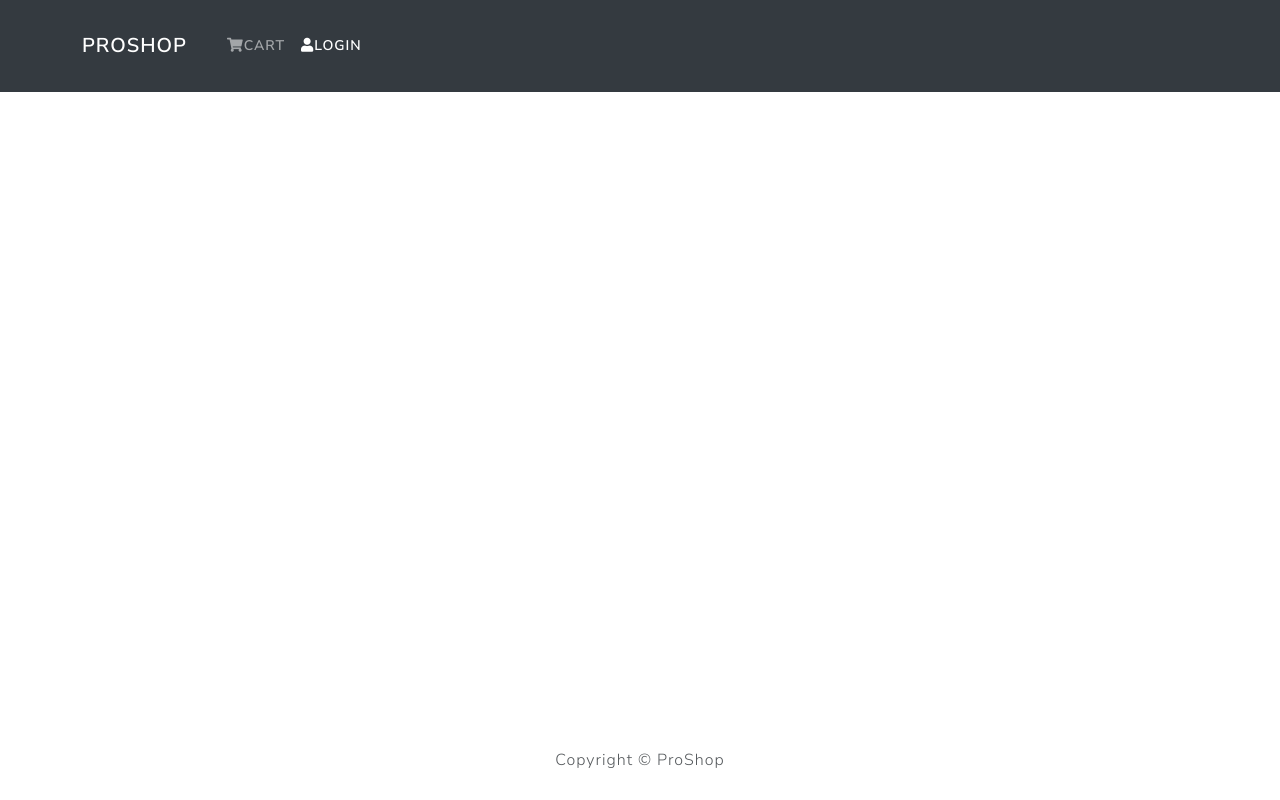
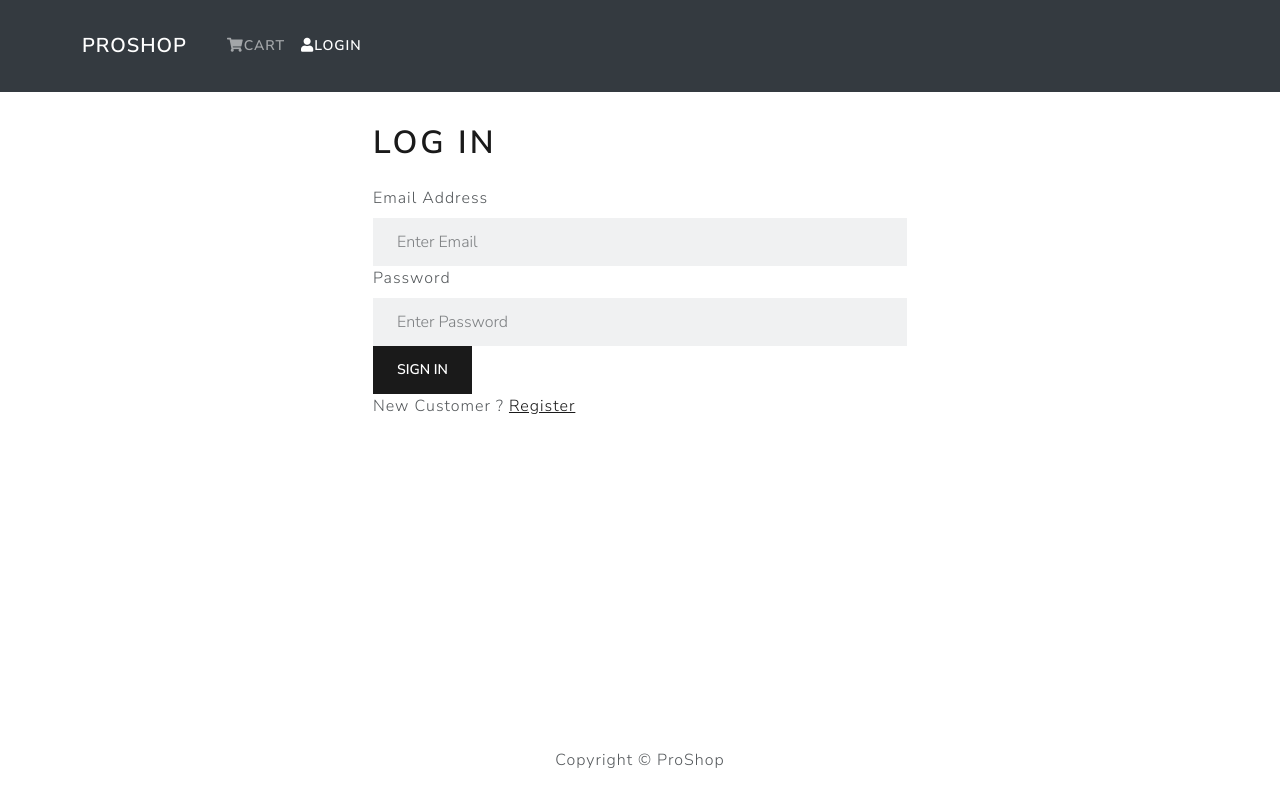
Before and after one commit to GuillaumeLeBerreBIT/Django_React_ECommerce, a React (Create React App) app in the folder frontend/: page /login in a window 1280 px wide. Built offline with nearby package versions, Linux system fonts and the light colour scheme.

Commit message:
update learn section 7

```diff
--- a/frontend/src/App.js
+++ b/frontend/src/App.js
@@ -5,6 +5,7 @@
 import HomeScreen from './pages/HomeScreen'
 import ProductScreen from './pages/ProductScreen';
 import CartScreen from './pages/CartScreen';
+import LoginScreen from './pages/LoginScreen';
 
 function App() {
   return (
@@ -14,6 +15,7 @@
         <Container>
           <Routes>
             <Route path='/' element={<HomeScreen />} />
+            <Route path='/login' element={<LoginScreen />} />
             <Route path='/product/:id' element={<ProductScreen />} />
             <Route path='/cart/:id?' element={<CartScreen />} />
           </Routes>
--- a/frontend/src/Store.jsx
+++ b/frontend/src/Store.jsx
@@ -3,20 +3,26 @@
 import { composeWithDevTools } from '@redux-devtools/extension'
 import { productListReducers, productDetailsReducers } from './reducers/productReducers.js'
 import { cartReducer } from './reducers/cartReducers.js'
+import { userLoginReducers } from './reducers/userReducers.js';
 
 const reducer = combineReducers({
     productList: productListReducers,
     productDetails: productDetailsReducers,
-    cart: cartReducer
+    cart: cartReducer,
+    userLogin: userLoginReducers
 })
 
 const cartItemsFromStorage = localStorage.getItem('cartItems') ?
 JSON.parse(localStorage.getItem('cartItems')) : []
 
 
+const userInfoFromStorage = localStorage.getItem('userInfo') ?
+JSON.parse(localStorage.getItem('userInfo')) : null
+
 const initialState = {
     productList: { products: [] },
-    cart: {cartItems: cartItemsFromStorage}
+    cart: {cartItems: cartItemsFromStorage},
+    userLogin: {userInfo: userInfoFromStorage}
 }
 
 const middleware = [thunk]
--- a/frontend/src/actions/productActions.js
+++ b/frontend/src/actions/productActions.js
@@ -21,8 +21,8 @@
     dispatch({
       type: PRODUCT_LIST_FAIL,
       error:
-        error.response && error.response.data.message
-          ? error.response.data.message
+        error.response && error.response.data.detail
+          ? error.response.data.detail
           : error.message,
     });
   }
@@ -41,8 +41,8 @@
     dispatch({
       type: PRODUCT_DETAILS_FAIL,
       error:
-        error.response && error.response.data.message
-          ? error.response.data.message
+        error.response && error.response.data.detail
+          ? error.response.data.detail
           : error.message,
     });
   }
--- /dev/null
+++ b/frontend/src/actions/userActions.js
@@ -0,0 +1,43 @@
+import {
+  USER_LOGIN_FAIL,
+  USER_LOGIN_REQUEST,
+  USER_LOGIN_SUCCESS,
+  USER_LOGOUT,
+} from "../constants/userConstants";
+import axios from "axios";
+
+export const login = (email, password) => async (dispatch) => {
+  try {
+    dispatch({
+      type: USER_LOGIN_REQUEST,
+    });
+
+    const config = {
+      headers: {
+        "Content-type": "application/json",
+      },
+    };
+
+    const { data } = await axios.post(
+      "/api/users/login/",
+      { username: email, password: password },
+      config,
+    );
+
+    dispatch({
+        type: USER_LOGIN_SUCCESS,
+        payload: data
+    })
+
+    localStorage.setItem('userInfo', JSON.stringify(data))
+
+  } catch (error) {
+    dispatch({
+      type: USER_LOGIN_FAIL,
+      error:
+        error.response && error.response.data.detail
+          ? error.response.data.detail
+          : error.message,
+    });
+  }
+};
--- /dev/null
+++ b/frontend/src/components/FormContainer.jsx
@@ -0,0 +1,12 @@
+import React from "react";
+import { Container, Row, Col } from "react-bootstrap";
+
+export default function FormContainer({ children }) {
+  return (
+    <Container>
+      <Row className="justify-content-md-center">
+        <Col xs={12} md={6}>{children}</Col>
+      </Row>
+    </Container>
+  );
+}
--- /dev/null
+++ b/frontend/src/constants/userConstants.js
@@ -0,0 +1,4 @@
+export const USER_LOGIN_REQUEST = "USER_LOGIN_REQUEST";
+export const USER_LOGIN_SUCCESS = "USER_LOGIN_SUCCESS";
+export const USER_LOGIN_FAIL = "USER_LOGIN_FAIL";
+export const USER_LOGOUT = "USER_LOGOUT";
--- /dev/null
+++ b/frontend/src/pages/LoginScreen.jsx
@@ -0,0 +1,74 @@
+import react, { useState, useEffect } from "react";
+import { Link, useNavigate, useSearchParams } from "react-router-dom";
+import { Form, Button, Col, Row } from "react-bootstrap";
+import { useDispatch, useSelector } from "react-redux";
+import Loader from "../components/Loader";
+import Message from "../components/Message";
+import { login } from "../actions/userActions";
+import FormContainer from "../components/FormContainer";
+
+export default function LoginScreen() {
+  const [email, setEmail] = useState("");
+  const [password, setPassword] = useState("");
+
+  const dispatch = useDispatch()
+
+  const navigate = useNavigate();
+  const [searchParams] = useSearchParams();
+  const redirect = Number(searchParams.get("search")) || "/";
+
+  const userLogin = useSelector((state) => state.userLogin);
+  const { loading, userInfo, error } = userLogin;
+
+  useEffect(() => {
+    if (userInfo) {
+      navigate(redirect);
+    }
+  }, [navigate, userInfo, redirect]);
+
+  function submitHandler(e) {
+    e.preventDefault();
+    dispatch(login(email, password))
+  }
+
+  return (
+    <FormContainer>
+      <h1>Log In</h1>
+      {error && <Message variant='danger'>{error}</Message>}
+      {loading && <Loader />}
+      <Form onSubmit={submitHandler}>
+        <Form.Group controlId="email">
+          <Form.Label>Email Address</Form.Label>
+          <Form.Control
+            type="email"
+            placeholder="Enter Email"
+            value={email}
+            onChange={(e) => setEmail(e.target.value)}
+          ></Form.Control>
+        </Form.Group>
+        <Form.Group controlId="password">
+          <Form.Label>Password</Form.Label>
+          <Form.Control
+            type="password"
+            placeholder="Enter Password"
+            value={password}
+            onChange={(e) => setPassword(e.target.value)}
+          ></Form.Control>
+        </Form.Group>
+
+        <Button type="submit" variant="primary">
+          Sign In
+        </Button>
+      </Form>
+
+      <Row>
+        <Col>
+          New Customer ?{" "}
+          <Link to={redirect ? `/register?redirect=${redirect}` : "/register"}>
+            Register
+          </Link>
+        </Col>
+      </Row>
+    </FormContainer>
+  );
+}
--- /dev/null
+++ b/frontend/src/reducers/userReducers.js
@@ -0,0 +1,21 @@
+import {
+  USER_LOGIN_FAIL,
+  USER_LOGIN_REQUEST,
+  USER_LOGIN_SUCCESS,
+  USER_LOGOUT
+} from "../constants/userConstants";
+
+export const userLoginReducers = (state = { }, action) => {
+  switch (action.type) {
+    case USER_LOGIN_REQUEST:
+      return { loading: true };
+    case USER_LOGIN_SUCCESS:
+      return { loading: false, userInfo: action.payload };
+    case USER_LOGIN_FAIL:
+      return { loading: false, error: action.error };
+    case USER_LOGOUT:
+      return { loading: false };
+    default:
+      return state;
+  }
+};
```
Also changed, not shown: 2 other files (tests, documents, lock files or other folders).
